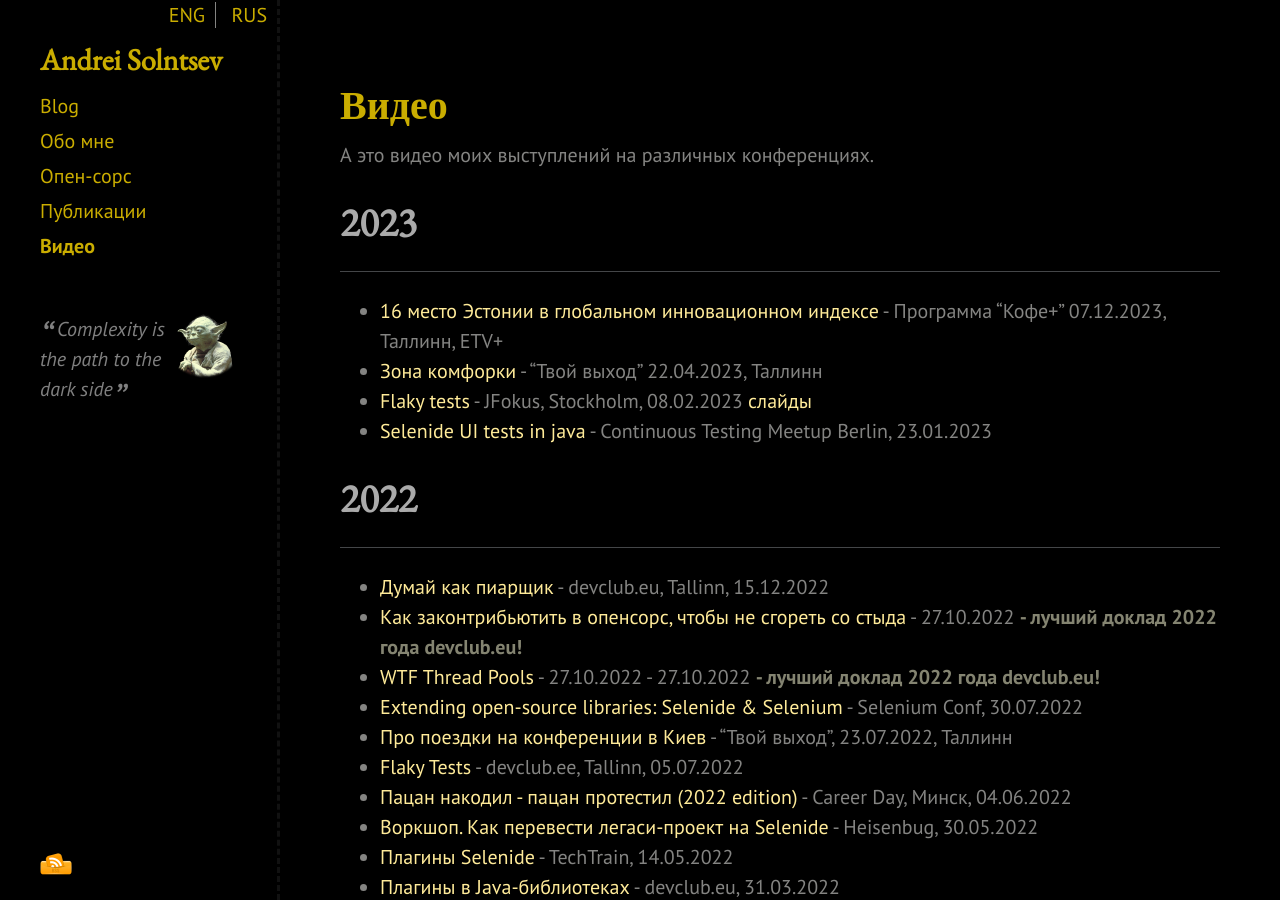
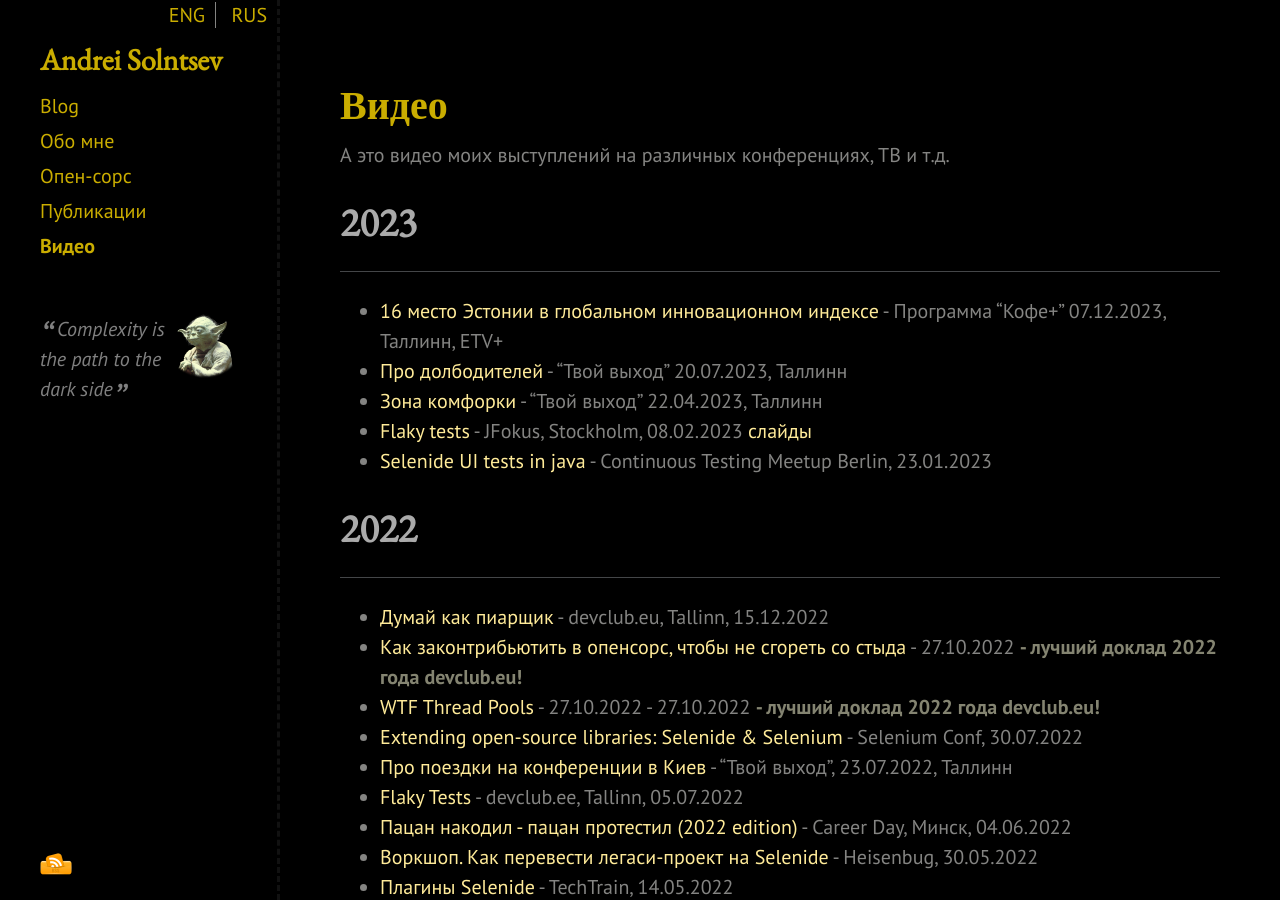
Before and after one commit to asolntsev/asolntsev.github.io, a Jekyll site: the page built from ru/video.md, in a window 1280 px wide and 900 px high. Built offline with Jekyll 4.4.1, drawn with Linux system fonts in a browser that asks for light colours; nearby versions of some CDN libraries.

Commit message:
publish my video "Про долбодителей" from open mic 2023

```diff
--- a/ru/video.md
+++ b/ru/video.md
@@ -4,11 +4,12 @@ title: Видео
 category: ru
 ---
 
-А это видео моих выступлений на различных конференциях.
+А это видео моих выступлений на различных конференциях, ТВ и т.д.
 
 # 2023
 * * *
 * [16 место Эстонии в глобальном инновационном индексе](https://etvpluss.err.ee/1609189354/jestonija-zanjala-16-e-mesto-v-globalnom-innovacionnym-indekse) - Программа "Кофе+" 07.12.2023, Таллинн, ETV+
+* [Про долбодителей](https://youtu.be/RFBr65amtis&ab_channel=AndreiSolntsev) - "Твой выход" 20.07.2023, Таллинн
 * [Зона комфорки](https://www.youtube.com/watch?v=PGZHVTRp1J0&ab_channel=AndreiSolntsev) - "Твой выход" 22.04.2023, Таллинн
 * [Flaky tests](https://www.youtube.com/watch?v=18J2_4a4Cl4&ab_channel=Jfokus) - JFokus, Stockholm, 08.02.2023 [слайды](https://docs.google.com/presentation/d/16ECKNjuSzDQ9KRwpbOE6bIEZmiEBDl8dbnUB_Lo5Gy8/edit)
 * [Selenide UI tests in java](https://www.youtube.com/watch?v=5qiuRoUcICs&t=48m02s) - Continuous Testing Meetup Berlin, 23.01.2023
```
